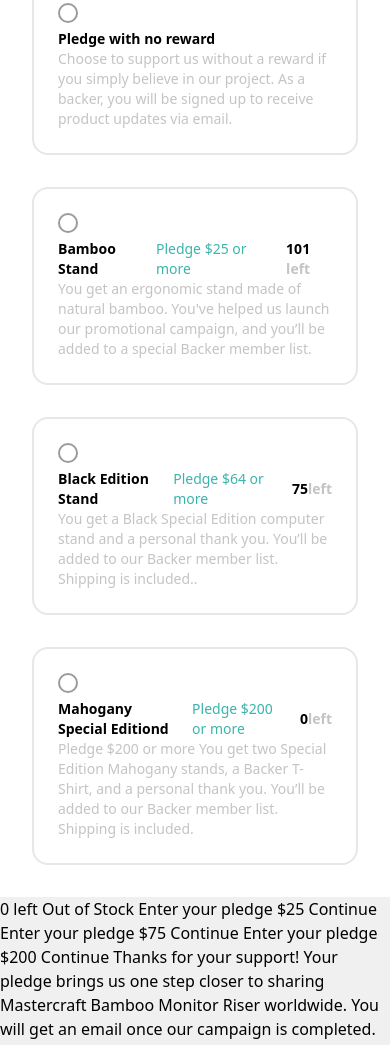
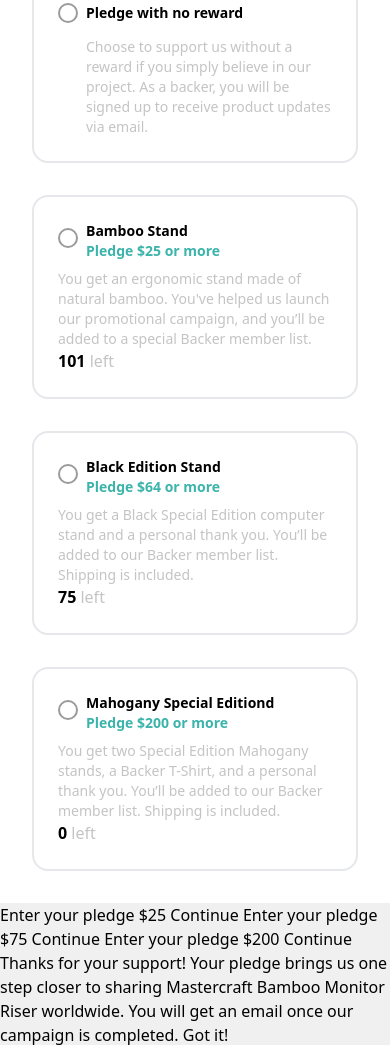
Before and after one commit to Abdulsamad-22/Crowdfunding-product-page, a plain HTML site: page index.html in a window 390 px wide. Shown: the part 2717-3762 px from the top of the page. Drawn offline with nearby package versions, Linux system fonts and the light colour scheme.

Commit message:
responsive modal design complete

```diff
--- a/index.html
+++ b/index.html
@@ -211,13 +211,17 @@
       </p>
 
       <div class="pledge-container border-2 border-gray-200 rounded-2xl p-6">
+        <div class="flex gap-2 mb-2">
+          <div>
             <input name="pledge" type="radio" class="js-radio radio" value="option1">
+          </div>
 
-        <div class="">
           <h3 class="text-sm font-bold">
             Pledge with no reward
           </h3>
+        </div>
 
+        <div class="pl-[1.75rem]">
           <p class="text-[#c4c4c4] text-sm">
             Choose to support us without a reward if you simply believe in our project. As a backer,
              you will be signed up to receive product updates via email.
@@ -226,90 +230,114 @@
       </div>
 
       <div class="pledge-container border-2 border-gray-200 rounded-2xl p-6">
+        <div class="">
+
+          <div class="flex items-center justify-between gap-4 mb-2">
+            <div class="flex gap-2 items-center md:justify-center">
+              <div>
                 <input name="pledge" type="radio" class="js-radio radio" value="option2">
+              </div>
 
-        <div>
-          <div class="flex items-center justify-between gap-4">
-            <div class="flex gap-2 items-center">
-              <h3 class="text-sm font-bold">
+              <div class="flex flex-col md:flex-row gap-0 md:gap-2 items-start md:items-center mt-0">
+                <h3 class="text-sm font-bold mb-0">
                   Bamboo Stand
                 </h3>
 
-              <p class="text-sm text-[#3cb4ac]">
+                <p class="text-sm text-[#3cb4ac] font-bold mt-0">
                   Pledge $25 or more
                 </p>
               </div>
+            </div>
 
-            <p class="font-bold text-sm">
-              101 <span class="text-[#c4c4c4]">left</span>
+            <p class=" text-[1rem] text-[#c4c4c4] hidden md:block"> <span class="font-bold text-[#000]">101</span> left
             </p>
           </div>
 
+          <div class="px-0 md:pl-[1.75rem]">
             <p class="text-[#c4c4c4] text-sm">
               You get an ergonomic stand made of natural bamboo. You've helped us launch our promotional campaign, and
               you’ll be added to a special Backer member list.
             </p>
+
+            <p class=" text-[1rem] text-[#c4c4c4] md:hidden"> <span class="font-bold text-[#000]">101</span> left
+            </p>
+          </div>
         </div>
       </div>
 
       <div class="pledge-container border-2 border-gray-200 rounded-2xl p-6">
+        <div class="">
+
+          <div class="flex items-center justify-between gap-4 mb-2">
+            <div class="flex gap-2 items-center md:justify-center">
+              <div>
                 <input name="pledge" type="radio" class="js-radio radio" value="option3">
+              </div>
 
-        <div>
-          <div class="flex items-center justify-between gap-4">
-            <div class="flex gap-2 items-center">
-              <h3 class="text-sm font-bold">
+              <div class="flex flex-col md:flex-row gap-0 md:gap-2 items-start md:items-center mt-0">
+                <h3 class="text-sm font-bold mb-0">
                   Black Edition Stand
                 </h3>
 
-              <p class="text-sm text-[#3cb4ac]">
+                <p class="text-sm text-[#3cb4ac] font-bold mt-0">
                   Pledge $64 or more
-              </p>
-            </div>
-            <p class="font-bold text-sm">
-              75<span class="text-[#c4c4c4]">left</span>
-            </p>
-          </div>
-          <p class="text-[#c4c4c4] text-sm">
-            You get a Black Special Edition computer stand and a personal thank you. You’ll be added to our Backer
-            member list. Shipping is included..
                 </p>
               </div>
             </div>
 
+            <p class=" text-[1rem] text-[#c4c4c4] hidden md:block"> <span class="font-bold text-[#000]">75</span> left
+            </p>
+          </div>
+
+          <div class="px-0 md:pl-[1.75rem]">
+            <p class="text-[#c4c4c4] text-sm">
+              You get a Black Special Edition computer stand and a personal thank you. You’ll be added to our Backer
+              member list. Shipping is included.
+            </p>
+
+            <p class=" text-[1rem] text-[#c4c4c4] md:hidden"> <span class="font-bold text-[#000]">75</span> left
+            </p>
+          </div>
+        </div>
+      </div>
+
       <div class="pledge-container border-2 border-gray-200 rounded-2xl p-6">
+        <div class="">
+          <div class="flex items-center justify-between gap-4 mb-2">
+            <div class="flex gap-2 items-center md:justify-center">
+              <div>
                 <input name="pledge" type="radio" class="js-radio radio" value="option4">
+              </div>
 
-        <div>
-          <div class="flex items-center justify-between gap-4">
-            <div class="flex gap-2 items-center">
-              <h3 class="text-sm font-bold">
+              <div class="flex flex-col md:flex-row gap-0 md:gap-2 items-start md:items-center mt-0">
+                <h3 class="text-sm font-bold mb-0">
                   Mahogany Special Editiond
                 </h3>
 
-              <p class="text-sm text-[#3cb4ac]">
+                <p class="text-sm text-[#3cb4ac] font-bold mt-0">
                   Pledge $200 or more
                 </p>
               </div>
+            </div>
 
-            <p class="font-bold text-sm">
-              0<span class="text-[#c4c4c4]">left</span>
+            <p class=" text-[1rem] text-[#c4c4c4] hidden md:block"> <span class="font-bold text-[#000]">0</span> left
             </p>
           </div>
 
+          <div class="px-0 md:pl-[1.75rem]">
             <p class="text-[#c4c4c4] text-sm">
-            Pledge $200 or more
               You get two Special Edition Mahogany stands, a Backer T-Shirt, and a personal thank you. You’ll be added
               to our Backer member list. Shipping is included.
             </p>
+
+            <p class=" text-[1rem] text-[#c4c4c4] md:hidden"> <span class="font-bold text-[#000]">0</span> left
+            </p>
+          </div>
         </div>
       </div>
     </div>
   </section>
 
-
-  0 left
-  Out of Stock
 
   <!-- Selection modal start -->
 
--- a/script.js
+++ b/script.js
@@ -1,4 +1,8 @@
 const backProjectBtn = document.querySelector('.js-btn');
+
+const modal = `
+
+`;
 
 backProjectBtn.addEventListener('click', () => {
     console.log('open modal');
@@ -21,12 +25,6 @@
                 </button>
             </div>
         </div>
-
-
-        <div class="relative ">
-        <hr class="border-5 border-[#f0f0f0] rounded-full">
-        <hr class="border-5 border-[#3cb4ac] absolute top-0 left-0 rounded-full w-[70%]">
-      </div>
     `;
 
     const radio = document.querySelectorAll('.js-radio');
```
Lines whose indentation alone changed are shown as unchanged.
